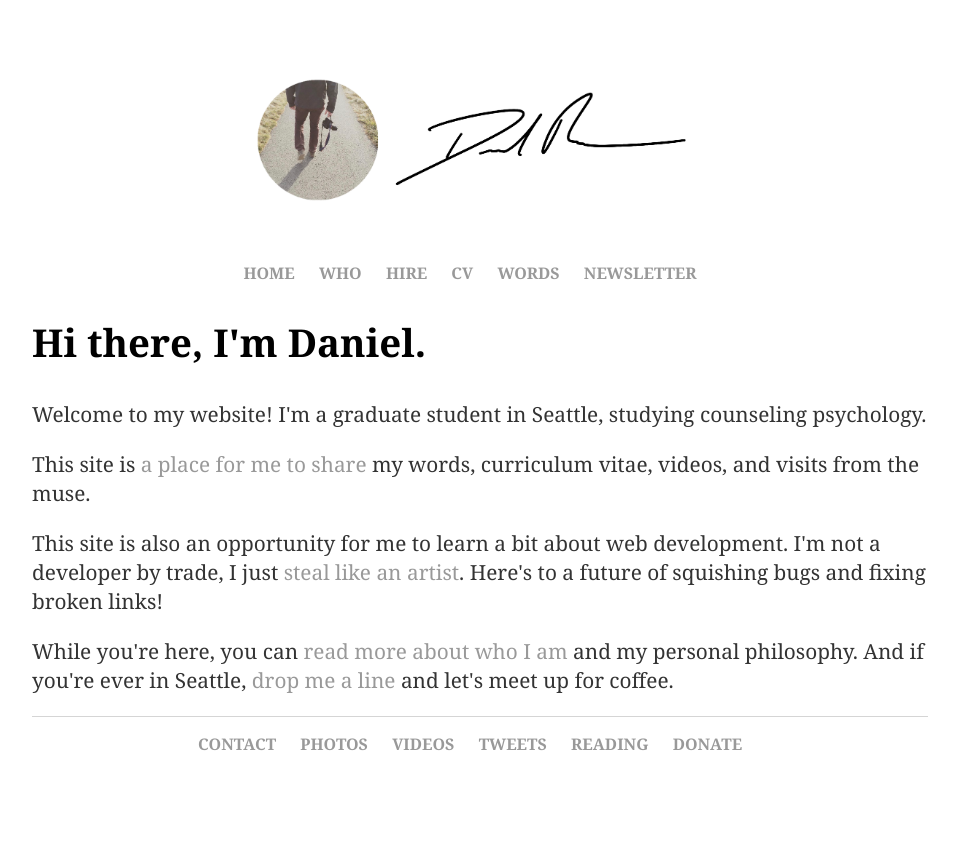
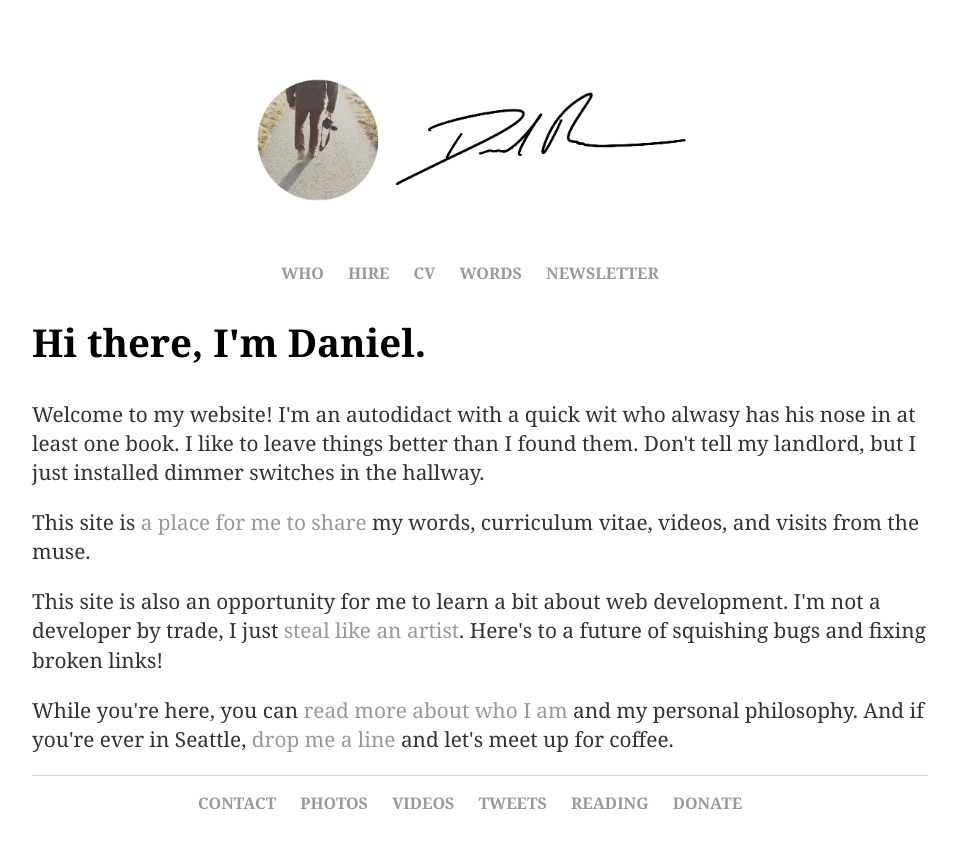
Before and after one commit to danielrusco/danielrusco.github.io, a Jekyll site: the page index.html, which Jekyll copies as it is, in a window 1280 px wide. Shown: the top 849 px of the page, without its empty margins (160-1117 px from the left). Built offline with Jekyll 4.4.1, drawn with Linux system fonts in a browser that asks for light colours.

Commit message:
remove redundant home link in home page.

```diff
--- a/index.html
+++ b/index.html
@@ -21,7 +21,6 @@
 	<body>
 		<nav>
     		<center><ul>
-        		<li><a href="/">HOME</a></li>
 	        	<li><a href="/who">WHO</a></li>
 						<li><a href="/hire">HIRE</a></li>
         		<li><a href="/cv">CV</a></li>
@@ -32,7 +31,7 @@
 		<div class="container">
     		<div class="blurb">
         		<h2>Hi there, I'm Daniel.</h2>
-				<p>Welcome to my website! I'm a graduate student in Seattle, studying counseling psychology. </p>
+				<p>Welcome to my website! I'm an autodidact with a quick wit who alwasy has his nose in at least one book. I like to leave things better than I found them. Don't tell my landlord, but I just installed dimmer switches in the hallway.</p>
 				<p>This site is <a href="https://austinkleon.com/show-your-work/">a place for me to share</a> my words, curriculum vitae, videos, and visits from the muse. </p>
 				<p>This site is also an opportunity for me to learn a bit about web development. I'm not a developer by trade, I just <a href="https://austinkleon.com/steal/">steal like an artist</a>. Here's to a future of squishing bugs and fixing broken links! </p>
 				<p>While you're here, you can <a href="/who">read more about who I am</a> and my personal philosophy. And if you're ever in Seattle, <a href="mailto:daniel.rusco@gmail.com">drop me a line</a> and let's meet up for coffee. </p>
--- a/who/index.html
+++ b/who/index.html
@@ -27,7 +27,7 @@ title: Who is Daniel?
 
 				<p>I want to be someone who values mercy over judgement. <i>What</i> culture ultimately pits people against each other. Being defined by our status symbols ultimately ends in violence. Mercy, however, is not ultimately concerned with equal distribution, but rather restoration of relationship - or the a establishment of <i>who</i> culture. Mercy isn’t self-seeking, but rather gives opportunities to others for mutual benefit.</p>
 
-			<h2>So who do <i>you</i> want to be when you grow up?</h2>
+			<h3>So who do <i>you</i> want to be when you grow up?</h3>
 
 			<!--
 			<ul class="contacts">
```
